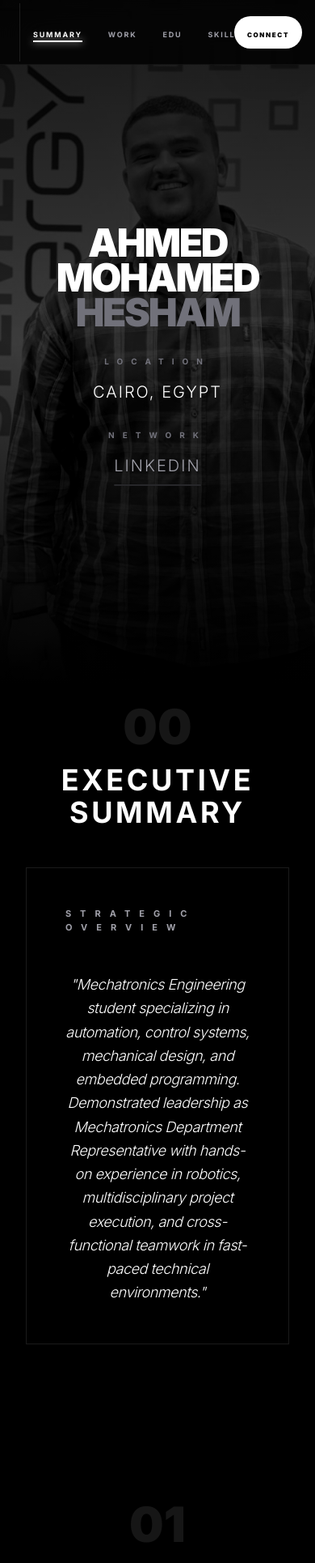
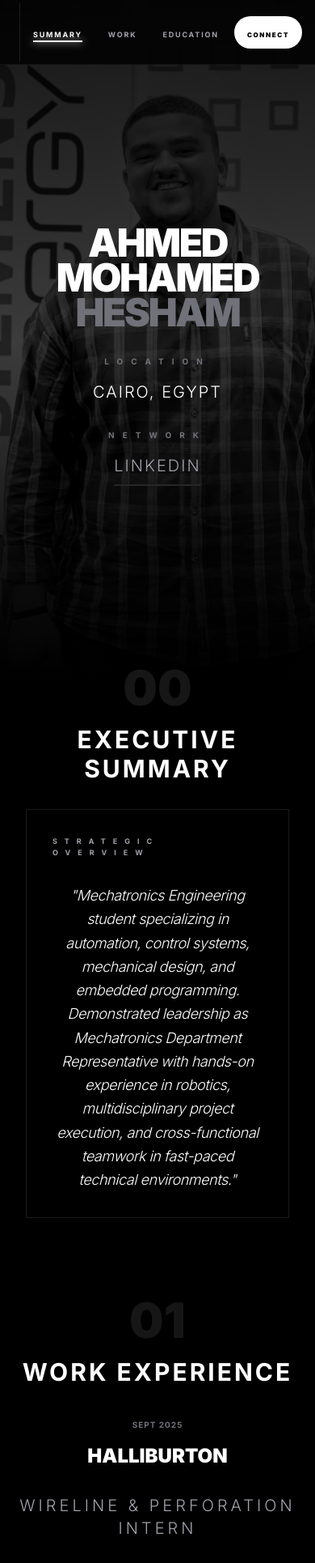
Before and after one commit to AmadoMamado74/AmadoPortfolio, a React (Vite) app: page / in a window 390 px wide. Shown: the top 1930 px of the page at 81% size. Built offline with nearby package versions, Linux system fonts and the light colour scheme.

Commit message:
Further refine mobile spacing and fix text clipping

```diff
--- a/App.tsx
+++ b/App.tsx
@@ -278,7 +278,7 @@ const App: React.FC = () => {
         <div className="lg:hidden flex items-center overflow-x-auto no-scrollbar py-2 max-w-[75%] border-l border-white/10 ml-2">
           <NavButton id="summary" label="Summary" active={activeSection === 'summary'} />
           <NavButton id="experience" label="Work" active={activeSection === 'experience'} />
-          <NavButton id="education" label="Edu" active={activeSection === 'education'} />
+          <NavButton id="education" label="Education" active={activeSection === 'education'} />
           <NavButton id="skills" label="Skills" active={activeSection === 'skills'} />
           <NavButton id="projects" label="Projects" active={activeSection === 'projects'} />
           <NavButton id="extra" label="Extra" active={activeSection === 'extra'} />
@@ -321,15 +321,15 @@ const App: React.FC = () => {
         <main className="relative">
 
           {/* Executive Summary Section */}
-          <section ref={sectionRefs.summary} className="px-8 md:px-16 py-24 md:py-48">
+          <section ref={sectionRefs.summary} className="px-8 md:px-16 py-12 md:py-48">
             <div className="max-w-7xl mx-auto">
-              <div className="flex flex-col md:flex-row items-center md:items-center gap-4 md:gap-12 mb-12 md:mb-32">
+              <div className="flex flex-col md:flex-row items-center md:items-center gap-4 md:gap-12 mb-8 md:mb-32">
                 <span className="text-zinc-300/10 text-6xl md:text-[14rem] font-black leading-none select-none">00</span>
-                <h3 className="text-4xl md:text-8xl font-bold uppercase tracking-[0.1em] md:-ml-40 text-white text-center md:text-left">Executive Summary</h3>
+                <h3 className="text-3xl md:text-8xl font-bold uppercase tracking-[0.1em] md:-ml-40 text-white text-center md:text-left">Executive Summary</h3>
               </div>
-              <div className="relative p-12 md:p-20 border border-white/10 bg-black/40 backdrop-blur-md group">
-                <div className="flex items-center justify-between gap-6 mb-12">
-                  <span className="text-zinc-400 text-[11px] font-bold uppercase tracking-[1em]">Strategic Overview</span>
+              <div className="relative p-8 md:p-20 border border-white/10 bg-black/40 backdrop-blur-md group">
+                <div className="flex items-center justify-between gap-6 mb-8 md:mb-12">
+                  <span className="text-zinc-400 text-[9px] md:text-[11px] font-bold uppercase tracking-[1em]">Strategic Overview</span>
                 </div>
                 <p className="text-lg md:text-4xl font-extralight leading-relaxed md:leading-tight text-white italic tracking-tight text-center md:text-left">
                   "{data.summary}"
@@ -339,11 +339,11 @@ const App: React.FC = () => {
           </section>
 
           {/* Work Experience */}
-          <section ref={sectionRefs.experience} className="min-h-screen px-6 md:px-16 py-24 md:py-48">
+          <section ref={sectionRefs.experience} className="pt-12 md:pt-48 pb-12 md:pb-48 px-6 md:px-16">
             <div className="max-w-7xl mx-auto">
-              <div className="flex flex-col md:flex-row items-center md:items-center gap-4 md:gap-12 mb-16 md:mb-40">
+              <div className="flex flex-col md:flex-row items-center md:items-center gap-4 md:gap-12 mb-10 md:mb-40">
                 <span className="text-zinc-300/10 text-6xl md:text-[14rem] font-black leading-none select-none">01</span>
-                <h3 className="text-4xl md:text-8xl font-bold uppercase tracking-[0.1em] md:-ml-40 text-white text-center md:text-left">Work Experience</h3>
+                <h3 className="text-3xl md:text-8xl font-bold uppercase tracking-[0.1em] md:-ml-40 text-white text-center md:text-left">Work Experience</h3>
               </div>
               <div className="space-y-24 md:space-y-48">
                 {data.workExperience.map((exp) => (
@@ -367,11 +367,11 @@ const App: React.FC = () => {
           </section>
 
           {/* Education */}
-          <section ref={sectionRefs.education} className="min-h-screen px-6 md:px-16 py-24 md:py-48">
+          <section ref={sectionRefs.education} className="pt-12 md:pt-48 pb-12 md:pb-48 px-6 md:px-16">
             <div className="max-w-7xl mx-auto">
-              <div className="flex flex-col md:flex-row items-center md:items-center gap-4 md:gap-12 mb-16 md:mb-40">
+              <div className="flex flex-col md:flex-row items-center md:items-center gap-4 md:gap-12 mb-10 md:mb-40">
                 <span className="text-zinc-300/10 text-6xl md:text-[14rem] font-black leading-none select-none">02</span>
-                <h3 className="text-4xl md:text-8xl font-bold uppercase tracking-[0.1em] md:-ml-40 text-white text-center md:text-left">Education</h3>
+                <h3 className="text-3xl md:text-8xl font-bold uppercase tracking-[0.1em] md:-ml-40 text-white text-center md:text-left">Education</h3>
               </div>
               <div className="grid grid-cols-1 md:grid-cols-2 gap-6 md:gap-10">
                 {data.education.map((edu) => (
@@ -392,11 +392,11 @@ const App: React.FC = () => {
           </section>
 
           {/* Technical Skills */}
-          <section ref={sectionRefs.skills} className="min-h-screen px-6 md:px-16 py-24 md:py-48">
+          <section ref={sectionRefs.skills} className="pt-12 md:pt-48 pb-12 md:pb-48 px-6 md:px-16">
             <div className="max-w-7xl mx-auto">
-              <div className="flex flex-col md:flex-row items-center md:items-center gap-4 md:gap-12 mb-16 md:mb-40">
+              <div className="flex flex-col md:flex-row items-center md:items-center gap-4 md:gap-12 mb-10 md:mb-40">
                 <span className="text-zinc-300/10 text-6xl md:text-[14rem] font-black leading-none select-none">03</span>
-                <h3 className="text-4xl md:text-8xl font-bold uppercase tracking-[0.1em] md:-ml-40 text-white text-center md:text-left">Technical Skills</h3>
+                <h3 className="text-3xl md:text-8xl font-bold uppercase tracking-[0.1em] md:-ml-40 text-white text-center md:text-left">Technical Skills</h3>
               </div>
               <div className="grid grid-cols-2 md:grid-cols-2 lg:grid-cols-3 gap-8 md:gap-16 lg:gap-24">
                 {/* Mechanical Engineering */}
@@ -448,11 +448,11 @@ const App: React.FC = () => {
           </section>
 
           {/* Projects */}
-          <section ref={sectionRefs.projects} className="min-h-screen px-6 md:px-16 py-24 md:py-48">
+          <section ref={sectionRefs.projects} className="pt-12 md:pt-48 pb-12 md:pb-48 px-6 md:px-16">
             <div className="max-w-7xl mx-auto">
-              <div className="flex flex-col md:flex-row items-center md:items-center gap-4 md:gap-12 mb-16 md:mb-40">
+              <div className="flex flex-col md:flex-row items-center md:items-center gap-4 md:gap-12 mb-10 md:mb-40">
                 <span className="text-zinc-300/10 text-6xl md:text-[14rem] font-black leading-none select-none">04</span>
-                <h3 className="text-4xl md:text-8xl font-bold uppercase tracking-[0.1em] md:-ml-40 text-white text-center md:text-left">Projects</h3>
+                <h3 className="text-3xl md:text-8xl font-bold uppercase tracking-[0.1em] md:-ml-40 text-white text-center md:text-left">Projects</h3>
               </div>
 
               <div className="space-y-24 md:space-y-32 mb-16 md:mb-24 transition-all duration-700">
@@ -488,11 +488,11 @@ const App: React.FC = () => {
           </section>
 
           {/* Extracurricular Activities */}
-          <section ref={sectionRefs.extra} className="min-h-screen px-6 md:px-16 py-24 md:py-48">
+          <section ref={sectionRefs.extra} className="pt-12 md:pt-48 pb-12 md:pb-48 px-6 md:px-16">
             <div className="max-w-7xl mx-auto transition-all">
-              <div className="flex flex-col md:flex-row items-center md:items-center gap-4 md:gap-12 mb-16 md:mb-40">
+              <div className="flex flex-col md:flex-row items-center md:items-center gap-4 md:gap-12 mb-10 md:mb-40">
                 <span className="text-zinc-300/10 text-6xl md:text-[14rem] font-black leading-none select-none">05</span>
-                <h3 className="text-4xl md:text-8xl font-bold uppercase tracking-[0.1em] md:-ml-40 text-white text-center md:text-left whitespace-normal md:whitespace-nowrap">Extracurriculars</h3>
+                <h3 className="text-2xl xs:text-3xl md:text-8xl font-bold uppercase tracking-[0.1em] md:-ml-40 text-white text-center md:text-left whitespace-normal md:whitespace-nowrap">Extracurriculars</h3>
               </div>
               <div className="grid grid-cols-1 md:grid-cols-2 gap-10">
                 {data.extracurriculars.map((act, i) => (
```
